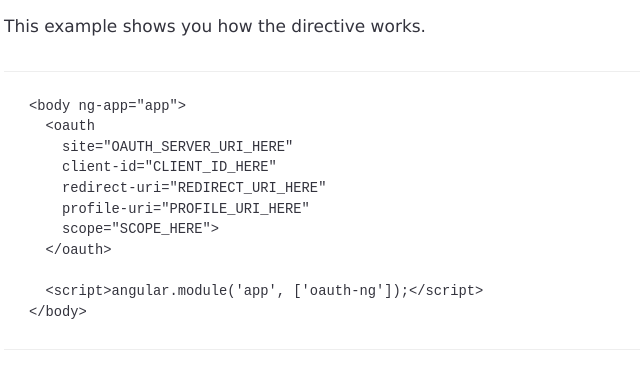
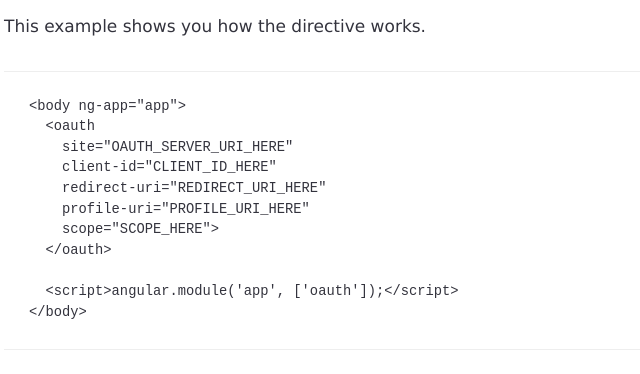
Before and after one commit to angularjs-oauth/oauth-ng, a plain HTML site: page index.html in a window 1280 px wide. Shown: the part 1889-2263 px from the top of the page, 261-901 px from the left. Drawn offline with Linux system fonts and the light colour scheme; a web font is replaced by a local one.

Commit message:
Update index.html

```diff
--- a/index.html
+++ b/index.html
@@ -75,7 +75,7 @@
     scope="SCOPE_HERE">
   </oauth>
 
-  <script>angular.module('app', ['oauth-ng']);</script>
+  <script>angular.module('app', ['oauth']);</script>
 </body></xmp></code></pre>
 
       <p>
```
